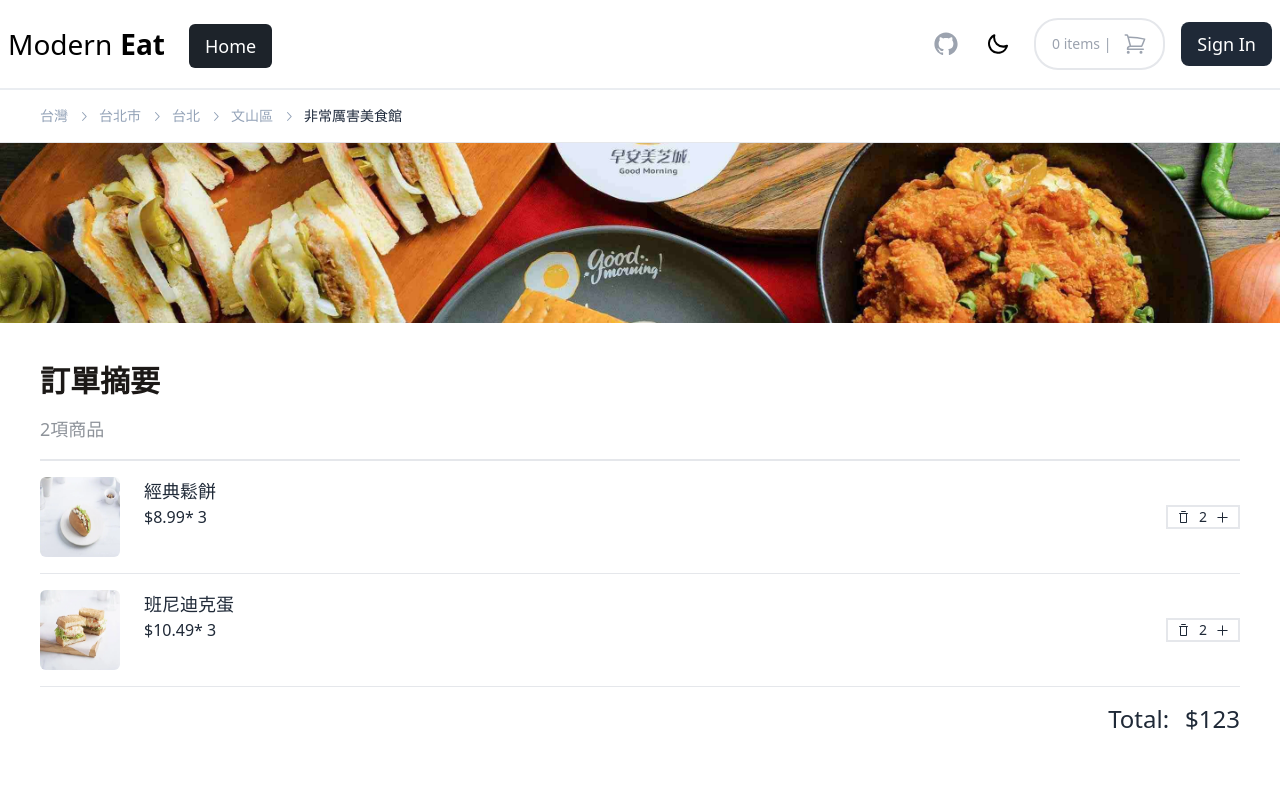
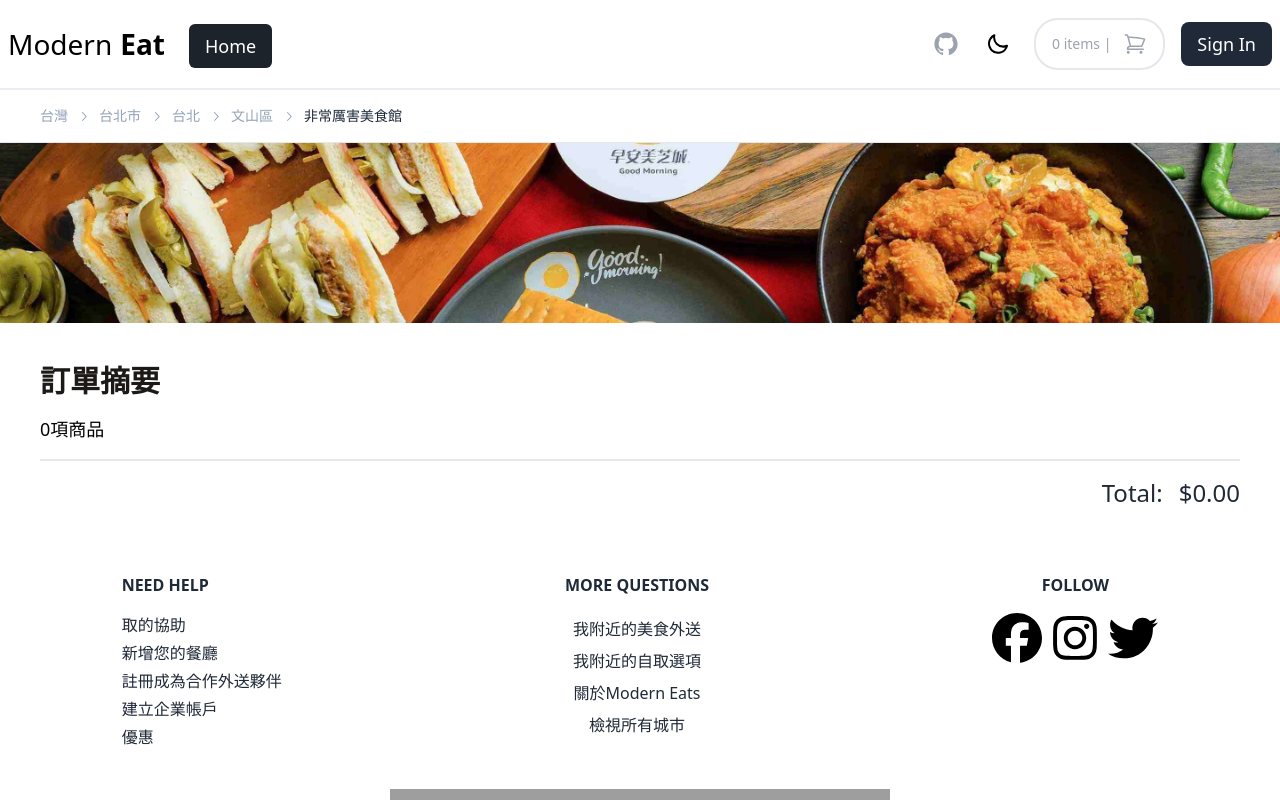
Before and after one commit to JiunJieLin/React-ModernEat, a Next.js app: page /shoppinglist in a window 1280 px wide. Shown: the top 800 px of the page. Built offline with nearby package versions, Linux system fonts and the light colour scheme; grey boxes are pictures that could not be loaded.

Commit message:
ShoppingList total count

```diff
--- a/src/components/ShoppingList/ShoppingList.jsx
+++ b/src/components/ShoppingList/ShoppingList.jsx
@@ -5,15 +5,6 @@
 import Navigation from "@/components/Navigation/Navigation";
 import { ProductProvider } from "@/data/context";
 const ShoppingList = () => {
-  const items = [
-    { id: 1, label: "經典鬆餅", price: 8.99, image: "items/1.webp" },
-    {
-      id: 2,
-      label: "班尼迪克蛋",
-      price: 10.49,
-      image: "items/2.webp",
-    },
-  ];
   return (
     <ProductProvider>
       <div>
@@ -21,7 +12,7 @@
           <Navigation />
           <Breadcrumb />
           <Advertisement />
-          <Summary items={items} />
+          <Summary />
           <Footer />
         </main>
       </div>
--- a/src/components/ShoppingList/Summary.jsx
+++ b/src/components/ShoppingList/Summary.jsx
@@ -1,19 +1,24 @@
-import { ThemeContext } from "@/data/context";
+import { ThemeContext, ProductContext } from "@/data/context";
 import { useContext } from "react";
 import { PlusIcon, TrashIcon } from "@radix-ui/react-icons";
+import { useCartActions } from "../hooks/useCartActions";
+const Summary = () => {
+  const { darkMode } = useContext(ThemeContext);
+  const { cart, setCart } = useContext(ProductContext);
+  const { handleOnAdd, handleOnRemove } = useCartActions(cart, setCart);
 
-const Summary = ({ items }) => {
-  const { darkMode } = useContext(ThemeContext);
   return (
     <div className={`${darkMode && "dark"}`}>
       <div className=" space-y-4 bg-white dark:bg-primary-dark p-10">
         <div className="text-3xl font-bold text-stone-900 dark:text-slate-200">
           訂單摘要
         </div>
-        <div className="text-lg opacity-50">{items.length}項商品</div>
+        <div className="text-lg  text-black dark:text-white">
+          {cart.length}項商品
+        </div>
         <div className="w-80vw border-[1px]"></div>
         <div className="space-y-4 ">
-          {items.map((item) => (
+          {cart.map((item) => (
             <div
               className="flex items-center gap-6 border-b-[1px] pb-4"
               key={item.id}
@@ -22,15 +27,17 @@
                 <div className="flex gap-6">
                   <img src={item.image} className="w-20 h-20 rounded-md" />
                   <div>
-                    <p className="text-lg">{item.label}</p>
-                    <p>{`$${item.price}* 3`}</p>
+                    <p className="text-lg">{item.title}</p>
+                    <p>{`$${item.price} x ${item.count} = $${(
+                      item.price * item.count
+                    ).toFixed(2)}`}</p>
                   </div>
                 </div>
 
-                <div className="flex border-2 justify-between px-2 items-center">
-                  <TrashIcon />
-                  <div className="text-sm px-2">2</div>
-                  <PlusIcon />
+                <div className="flex border-2 justify-between px-6 py-2 rounded-full items-center dark:border-slate-600 ">
+                  <TrashIcon onClick={() => handleOnRemove(item)} />
+                  <div className="text-md px-4">{item.count}</div>
+                  <PlusIcon onClick={() => handleOnAdd(item)} />
                 </div>
               </div>
             </div>
@@ -39,7 +46,13 @@
 
         <div className="flex  justify-end ">
           <div className="text-2xl flex gap-4">
-            <p>Total:</p> <span>$123</span>
+            <p>Total:</p>
+            <span>
+              $
+              {cart
+                .reduce((total, item) => total + item.price * item.count, 0)
+                .toFixed(2)}
+            </span>
           </div>
         </div>
       </div>
--- a/src/components/hooks/useCartActions.js
+++ b/src/components/hooks/useCartActions.js
@@ -39,10 +39,12 @@
 
   const handleOnAdd = (data) => {
     modifyCart(data, (count) => count + 1);
+    console.log(data, cart);
   };
 
   const handleOnRemove = (data) => {
     modifyCart(data, (count) => count - 1);
+    console.log(data, cart);
   };
 
   return { handleOnAdd, handleOnRemove };
--- a/src/styles/globals.css
+++ b/src/styles/globals.css
@@ -14,15 +14,3 @@
     }
   }
 }
-
-/* /* .custom-svg {
-  fill: #a5adbb;
-} */
-@import url("https://cdn.jsdelivr.net/npm/slick-carousel@1.8.1/slick/slick.css");
-@import url("https://cdn.jsdelivr.net/npm/slick-carousel@1.8.1/slick/slick-theme.css");
-
-.slick-dots li {
-  width: 300px !important;
-  height: 100px !important;
-  margin: 0 20px !important;
-}
```
Also changed, not shown: src/components/Navigation/Navigation.jsx (+0 -23 lines).
